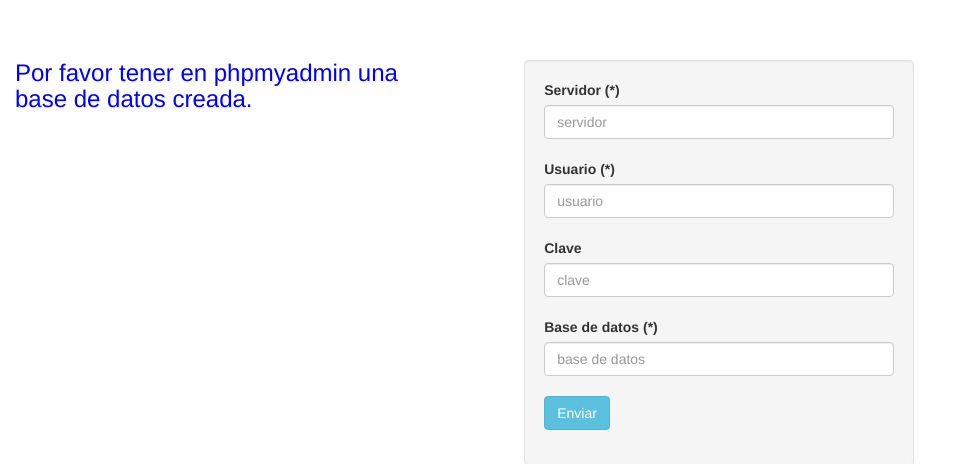
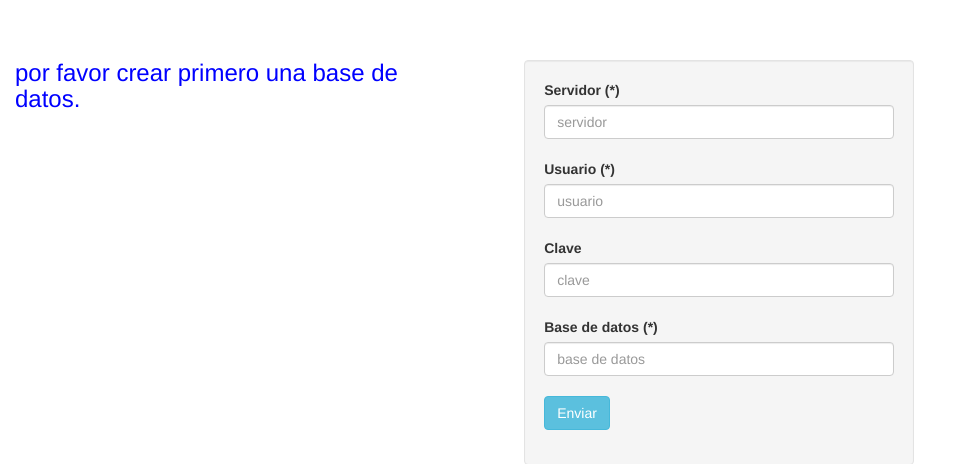
Before and after one commit to arleycastellanos/prototipo_istalador, a PHP site: page /instalador.php in a window 1280 px wide. Shown: the top 464 px of the page, without its empty margins (0-961 px from the left). Run offline with PHP 8.4, Linux system fonts and the light colour scheme.

Commit message:
Update instalador.php

```diff
--- a/www/instalador.php
+++ b/www/instalador.php
@@ -13,7 +13,7 @@
 
 	<br>
 	<br>
-		            		<div class="col-xs-12 col-md-4 "><div><h3 style="color:blue">Por favor tener en phpmyadmin una base de datos creada.</h3></div></div>
+		            		<div class="col-xs-12 col-md-4 "><div><h3 style="color:blue">por favor crear primero una base de datos.</h3></div></div>
 
 	<br>
 
```
